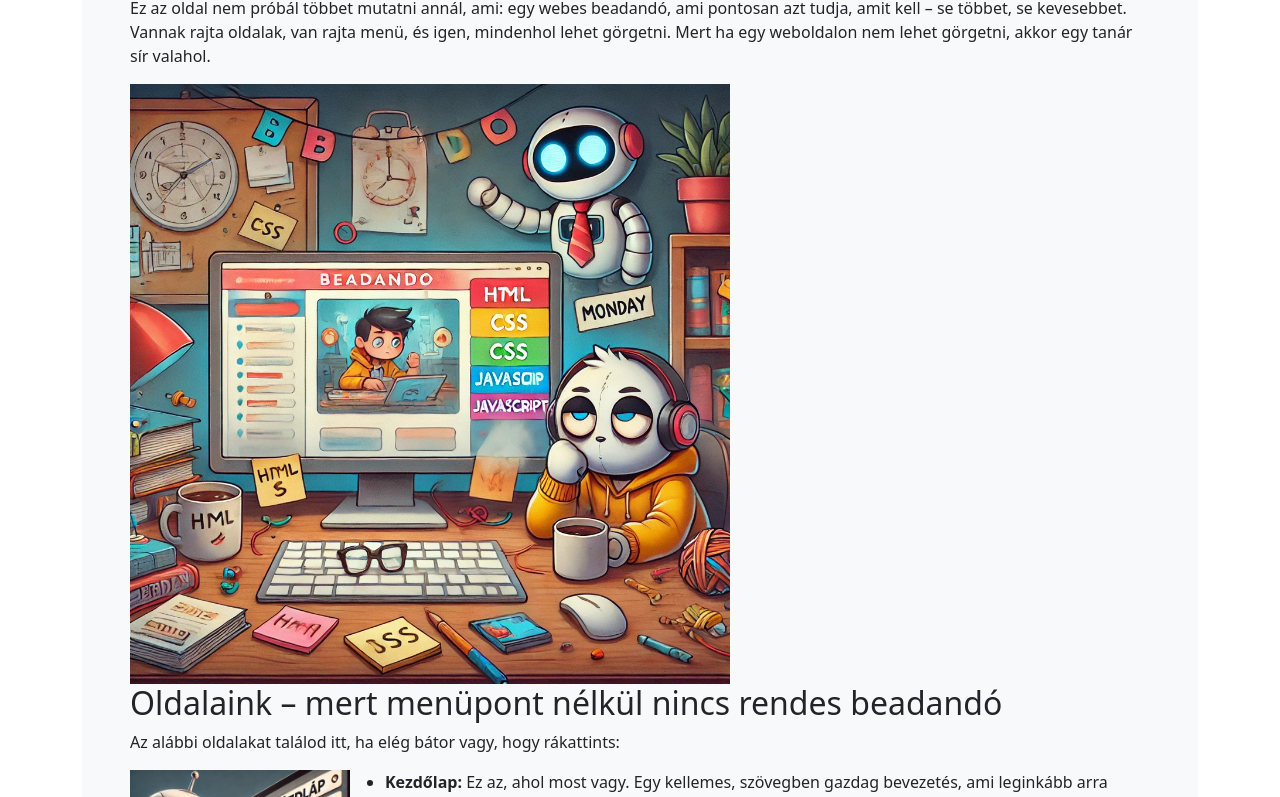
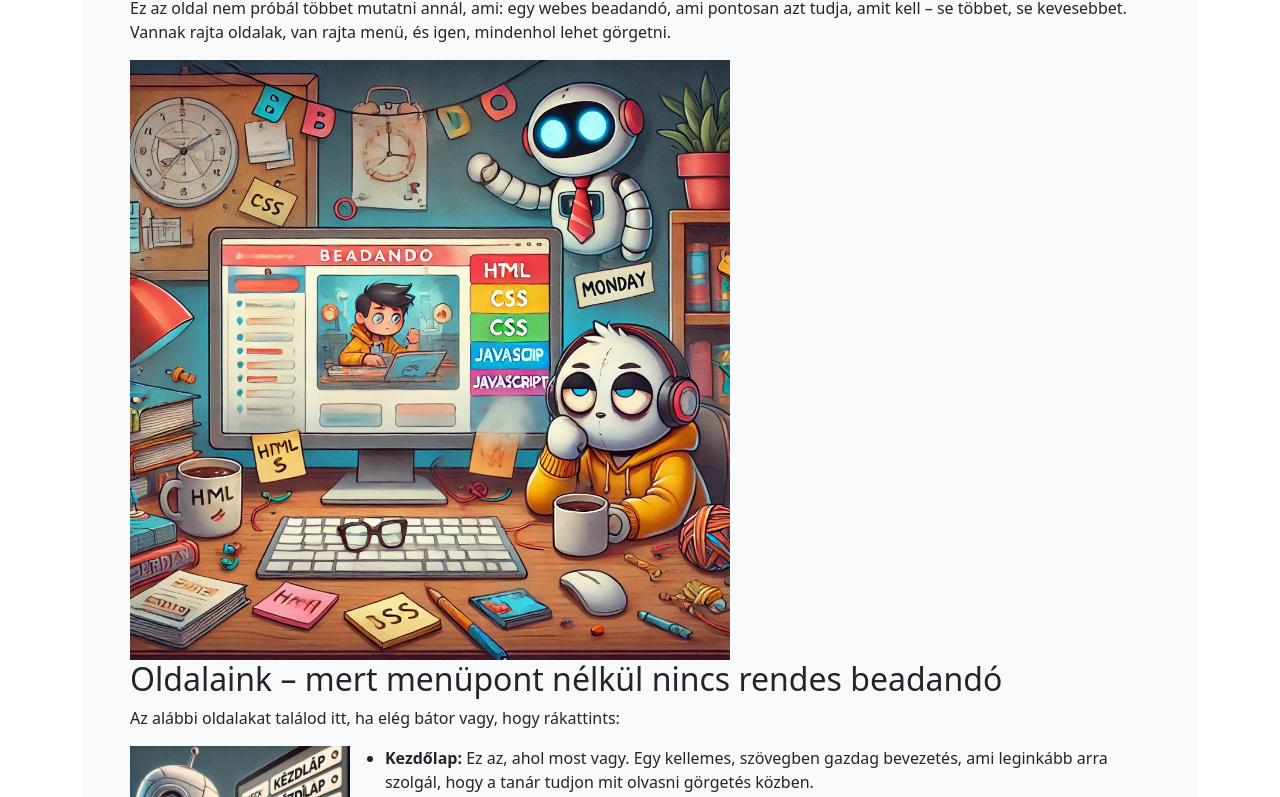
Before and after one commit to asdika01/gamf-web-prog-1-lab, a plain HTML site: page index.html in a window 1280 px wide. Shown: the part 228-1025 px from the top of the page. Drawn offline with Linux system fonts and the light colour scheme.

Commit message:
nem megfelelő szöveg eltávolítva

```diff
--- a/index.html
+++ b/index.html
@@ -46,7 +46,6 @@
 
   <p>
   Ez az oldal nem próbál többet mutatni annál, ami: egy webes beadandó, ami pontosan azt tudja, amit kell – se többet, se kevesebbet. Vannak rajta oldalak, van rajta menü, és igen, mindenhol lehet görgetni.
-  Mert ha egy weboldalon nem lehet görgetni, akkor egy tanár sír valahol.
   </p>
   <img src="./img/home-3.webp" alt="home-3.webp" class="img-fluid" width="600px">
 
```
